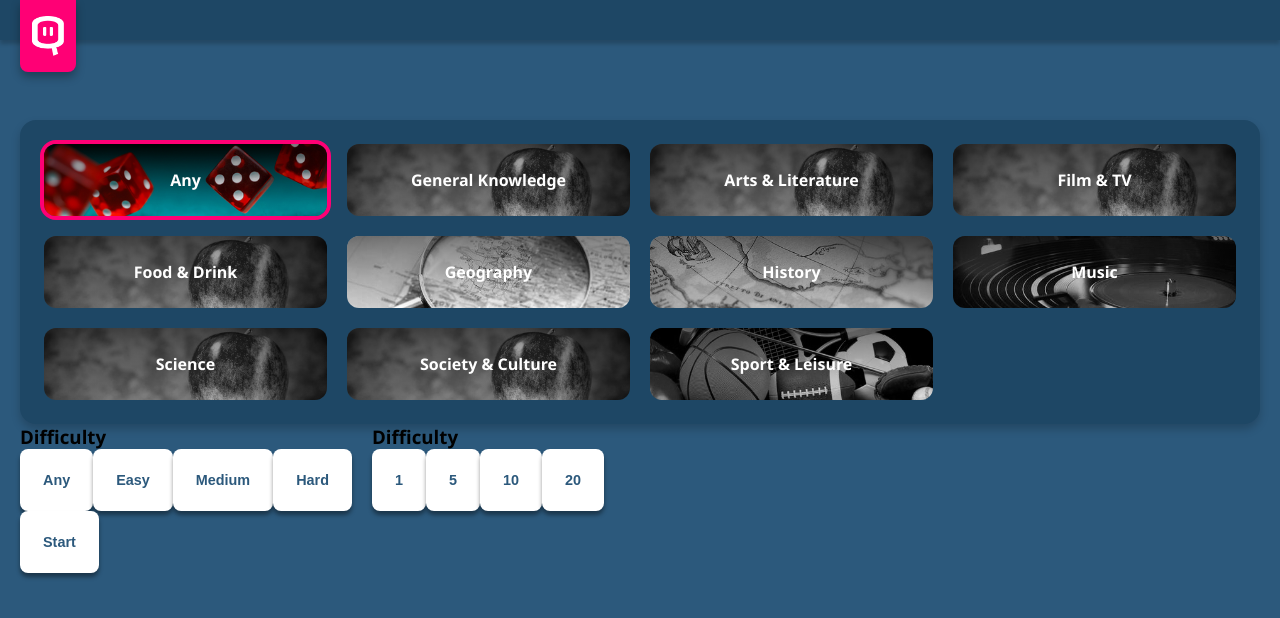
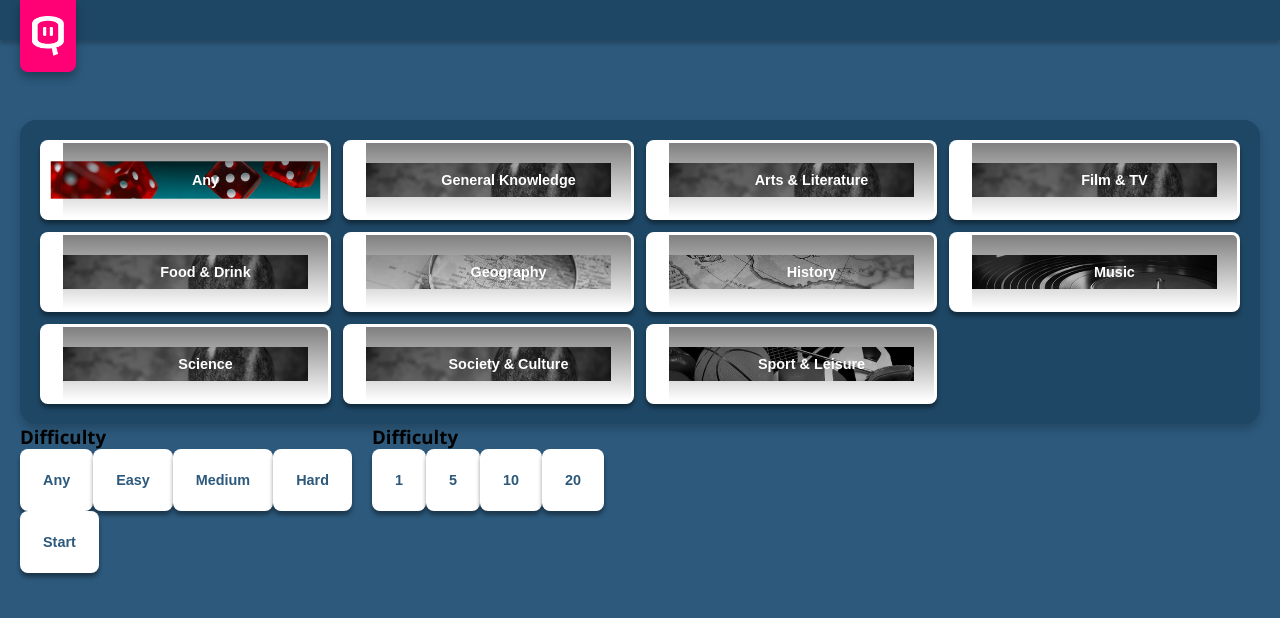
Before and after one commit to RmiMekaa/QuizzApp, a React (Create React App) app: page / in a window 1280 px wide. Shown: the top 618 px of the page. Built offline with nearby package versions, Linux system fonts and the light colour scheme.

Commit message:
Refcato: Minor changes

```diff
--- a/src/components/Categories.jsx
+++ b/src/components/Categories.jsx
@@ -4,18 +4,18 @@ import { categories } from '../data/categories'
 export default function Categories({ selectedCategory, setCategory }) {
   return (
     <section className='categories'>
-      <h3 className='categories__heading'>Categories</h3>
+      <h3 className='categories__heading'>Category</h3>
       <div className='categories__container'>
         {categories.map(category => {
           const background = require('../images/categories/' + category.image);
 
           return (
-            <article
+            <button
               className={(category.name === selectedCategory) ? 'categoryCard categoryCard--active' : 'categoryCard'}
               onClick={() => setCategory(category.name)}>
               <img src={background} alt=""></img>
               <h4>{category.name}</h4>
-            </article>
+            </button>
           )
         })}
       </div>
```
